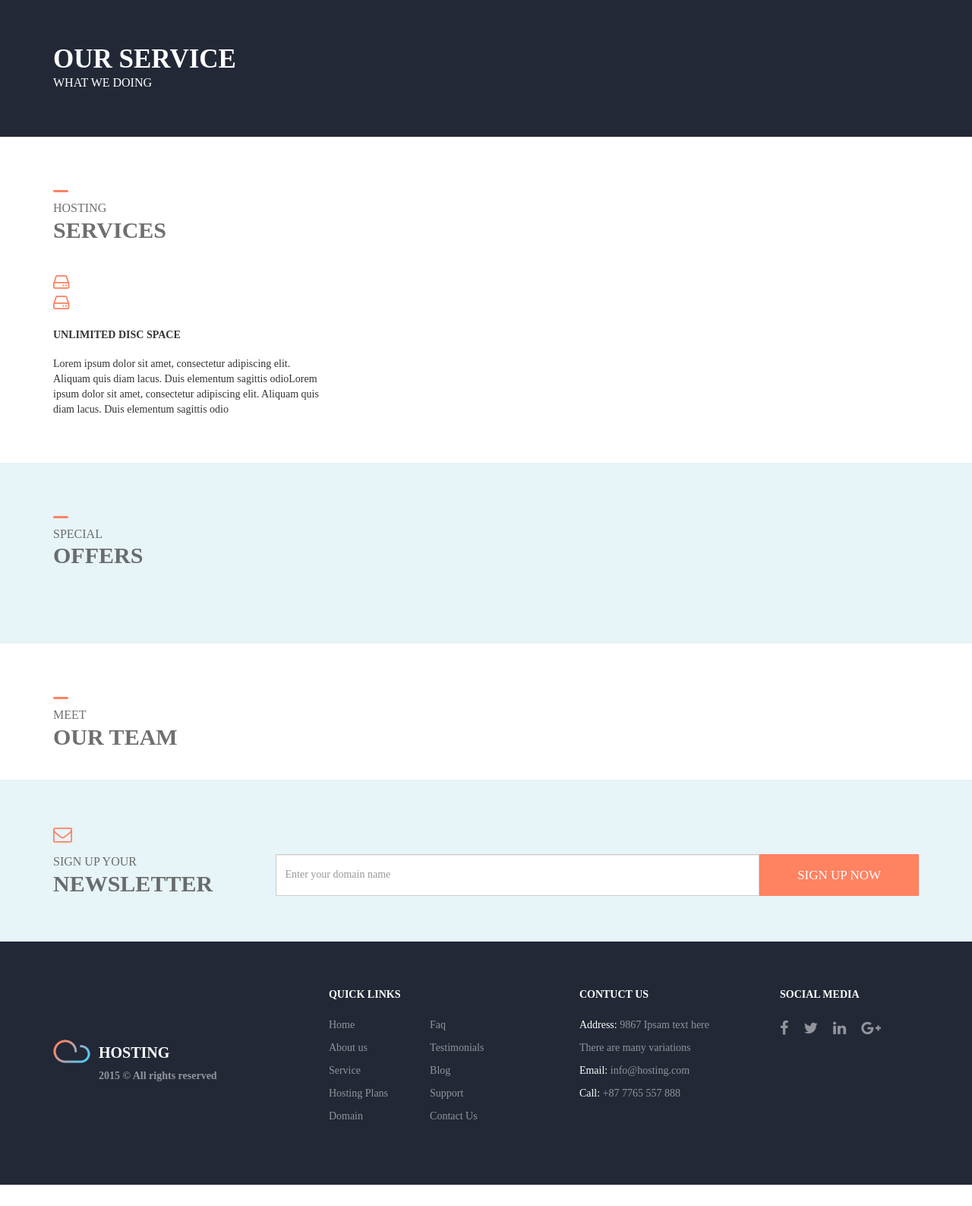
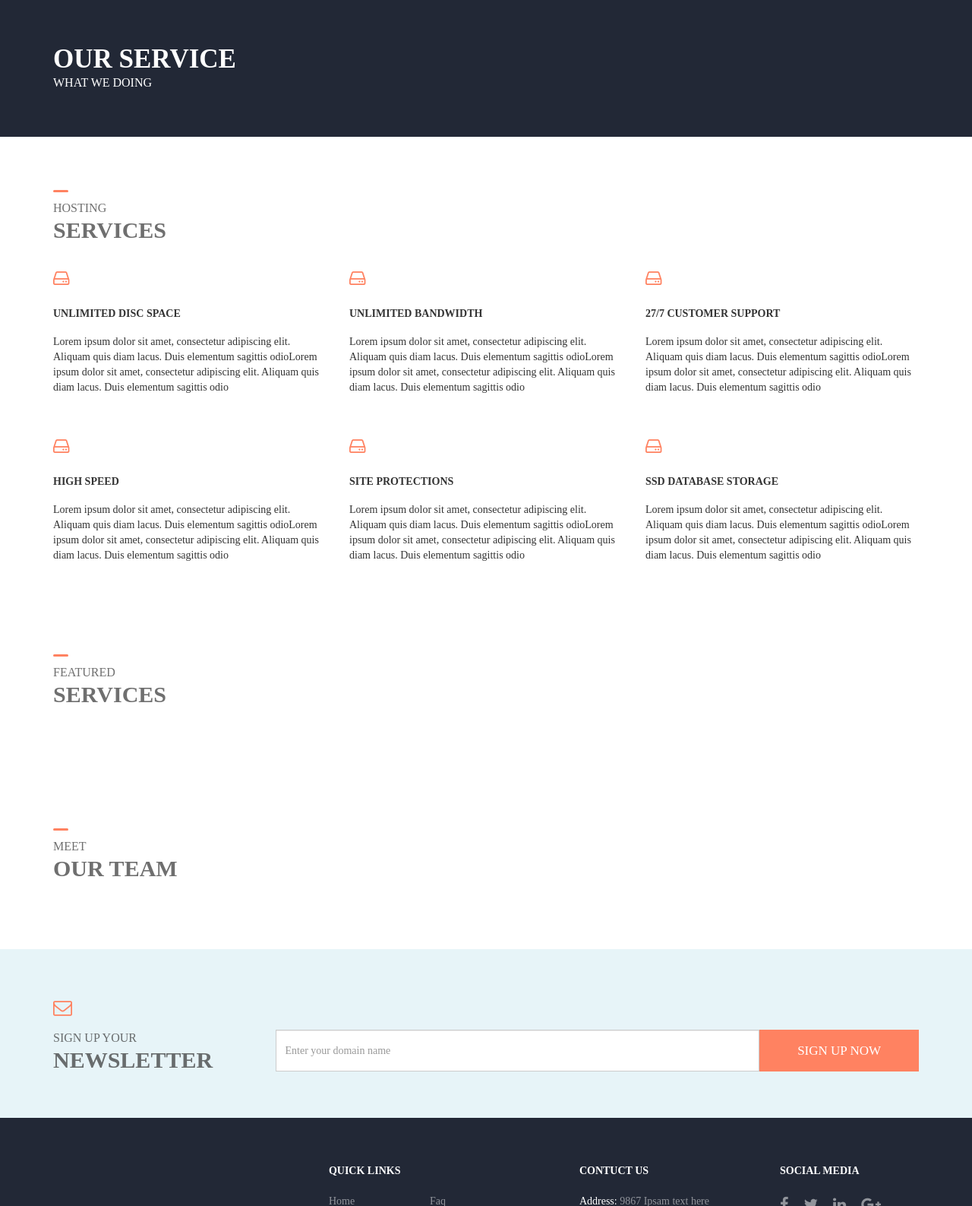
Before and after one commit to puh50/Bootstrap-3-site, a PHP site: page /Service.html in a window 1280 px wide. Shown: the part 161-1748 px from the top of the page at 76% size. Before the commit the page ends 1720 px from the top, so only its background shows below. Run offline with PHP 8.4, Linux system fonts and the light colour scheme.

Commit message:
services

```diff
--- a/Site/Service.html
+++ b/Site/Service.html
@@ -72,7 +72,7 @@
         <section id="our-service">
             <div class="container">
                 <div class="row">
-                    <div class="title-block title-block-about-us col-xs-12">
+                    <div class="title-block col-xs-12">
                         <h4 class="uppercase-title title-block-h4 title-about-us-h4">Our Service</h4>
                         <p class="uppercase-title title-block-p title-about-us-p">What we doing</p>
                     </div>
@@ -83,21 +83,85 @@
 <!-- Hosting Services -->
 
         <section id="hosting-services">
-            <div class="container">
+            <div class="container padding-bottom-0">
                 <div class="row">
-                    <div class="title-block title-block-benefits col-xs-12">
+                    <div class="title-block margined-bottom col-xs-12">
                         <div class="stick"></div>
                         <p class="uppercase-title title-block-p">Hosting</p>
                         <h4 class="uppercase-title title-block-h4">Services</h4>
                     </div>
                 </div>
                 <div class="row">
-                    <div class="col-lg-4">
-                        <div class="services-icon">
-                            <i class="fa fa-hdd-o"></i> <br>
+                    <div class="col-sm-6 col-md-4 services-benefit-block">
+                        <div class="services-icon icon">
                             <i class="fa fa-hdd-o"></i>
                         </div>
                         <h5 class="uppercase-bold-title services-title">Unlimited disc space</h5>
+                        <p>
+                            Lorem ipsum dolor sit amet, consectetur adipiscing
+                            elit. Aliquam quis diam lacus. Duis elementum sagittis
+                            odioLorem ipsum dolor sit amet, consectetur adipiscing
+                            elit. Aliquam quis diam lacus. Duis elementum sagittis
+                            odio
+                        </p>
+                    </div>
+                    <div class="col-sm-6 col-md-4 services-benefit-block">
+                        <div class="services-icon icon">
+                            <i class="fa fa-hdd-o"></i>
+                        </div>
+                        <h5 class="uppercase-bold-title services-title">Unlimited bandwidth</h5>
+                        <p>
+                            Lorem ipsum dolor sit amet, consectetur adipiscing
+                            elit. Aliquam quis diam lacus. Duis elementum sagittis
+                            odioLorem ipsum dolor sit amet, consectetur adipiscing
+                            elit. Aliquam quis diam lacus. Duis elementum sagittis
+                            odio
+                        </p>
+                    </div>
+                    <div class="col-sm-6 col-md-4 services-benefit-block">
+                        <div class="services-icon icon">
+                            <i class="fa fa-hdd-o"></i>
+                        </div>
+                        <h5 class="uppercase-bold-title services-title">27/7 Customer support</h5>
+                        <p>
+                            Lorem ipsum dolor sit amet, consectetur adipiscing
+                            elit. Aliquam quis diam lacus. Duis elementum sagittis
+                            odioLorem ipsum dolor sit amet, consectetur adipiscing
+                            elit. Aliquam quis diam lacus. Duis elementum sagittis
+                            odio
+                        </p>
+                    </div>
+                    <div class="col-sm-6 col-md-4 services-benefit-block">
+                        <div class="services-icon icon">
+                            <i class="fa fa-hdd-o"></i>
+                        </div>
+                        <h5 class="uppercase-bold-title services-title">High speed</h5>
+                        <p>
+                            Lorem ipsum dolor sit amet, consectetur adipiscing
+                            elit. Aliquam quis diam lacus. Duis elementum sagittis
+                            odioLorem ipsum dolor sit amet, consectetur adipiscing
+                            elit. Aliquam quis diam lacus. Duis elementum sagittis
+                            odio
+                        </p>
+                    </div>
+                    <div class="col-sm-6 col-md-4 services-benefit-block">
+                        <div class="services-icon icon">
+                            <i class="fa fa-hdd-o"></i>
+                        </div>
+                        <h5 class="uppercase-bold-title services-title">Site protections</h5>
+                        <p>
+                            Lorem ipsum dolor sit amet, consectetur adipiscing
+                            elit. Aliquam quis diam lacus. Duis elementum sagittis
+                            odioLorem ipsum dolor sit amet, consectetur adipiscing
+                            elit. Aliquam quis diam lacus. Duis elementum sagittis
+                            odio
+                        </p>
+                    </div>
+                    <div class="col-sm-6 col-md-4 services-benefit-block">
+                        <div class="services-icon icon">
+                            <i class="fa fa-hdd-o"></i>
+                        </div>
+                        <h5 class="uppercase-bold-title services-title">SSD Database storage</h5>
                         <p>
                             Lorem ipsum dolor sit amet, consectetur adipiscing
                             elit. Aliquam quis diam lacus. Duis elementum sagittis
@@ -110,15 +174,15 @@
             </div>
         </section>
 
-<!-- Special Offers -->
+<!-- Featured Services -->
 
-        <section id="offers">
-                <div class="container offers">
+        <section id="featured-services">
+                <div class="container">
                     <div class="row">
-                        <div class="title-block title-block-benefits col-xs-12">
+                        <div class="title-block margined-bottom col-xs-12">
                             <div class="stick"></div>
-                            <p class="uppercase-title title-block-p">Special</p>
-                            <h4 class="uppercase-bold-title title-block-h4">Offers</h4>
+                            <p class="uppercase-title title-block-p">Featured</p>
+                            <h4 class="uppercase-bold-title title-block-h4">Services</h4>
                         </div>
                     </div>
                     <div class="row">
@@ -132,7 +196,7 @@
         <section id="our-team">
             <div class="container our-team">
                 <div class="row">
-                    <div class="title-block title-block-benefits col-xs-12">
+                    <div class="title-block margined-bottom col-xs-12">
                         <div class="stick"></div>
                         <p class="uppercase-title title-block-p">Meet</p>
                         <h4 class="uppercase-bold-title title-block-h4">Our Team</h4>
@@ -149,7 +213,7 @@
         <section id="newsletter">
             <div class="container">
                 <div class="row">
-                    <div class="envelope-icon col-xs-12">
+                    <div class="envelope-icon icon col-xs-12">
                         <i class="fa fa-envelope-o"></i>
                     </div>
                 </div>
--- a/Site/css/about-us.css
+++ b/Site/css/about-us.css
@@ -119,13 +119,12 @@
     }
 }
 
+
 /* Section 4 */
 
 /* Our Team */
 
-.container.our-team {
-    padding-bottom: 0;
-}
+
 .team-member-block {
     margin-bottom: 60px;
 }
@@ -157,11 +156,3 @@
         margin: 30px auto;
     }
 }
-
-/* Section 4 */
-
-/* Our Team */
-
-.title-block-newsletter.col-xs-12 {
-    padding-left: 0;
-}
--- a/Site/css/service.css
+++ b/Site/css/service.css
@@ -14,3 +14,6 @@
 .services-title, .services-icon {
     margin-bottom: 20px;
 }
+.services-benefit-block {
+    margin-bottom: 50px;
+}
--- a/Site/css/style.css
+++ b/Site/css/style.css
@@ -61,12 +61,22 @@ a:link {
 .opacity-7 {
     opacity: 0.7;
 }
+.container {
+    padding: 60px 15px;
+}
+.padding-bottom-0 {
+    padding-bottom: 0;
+}
+.bg-color-aqua {
+    background-color: var(--aqua);
+}
 
 /*Section  1*/
 
 /*Header*/
 
 /*Logo*/
+
 
 .logo {
     height: 100px;
@@ -233,13 +243,10 @@ a:link {
 #domain .row {
     margin-right: 0;
 }
-.container {
-    padding: 60px 15px;
-}
 .menu-block, .header {
     padding: 0 15px;
 }
-.fa-search, .fa-envelope-o, .fa-hdd-o {
+.icon {
     font-size: 25px;
     color: var(--orange);
 }
@@ -348,7 +355,6 @@ a:link {
 }
 .title-block-hot, .title-block-features {
     white-space: nowrap;
-    margin-bottom: 30px;
 }
 .features-list-block {
     height: 135px;
@@ -516,6 +522,9 @@ a:link {
 .row-newsletter {
     display: flex;
     align-items: center;
+}
+.title-block-newsletter.col-xs-12 {
+    padding-left: 0;
 }
 .input-group-addon {
     padding: 6px 50px;
```
Also changed, not shown: Site/About_Us.html (+6 -6 lines), Site/index.html (+7 -7 lines).
